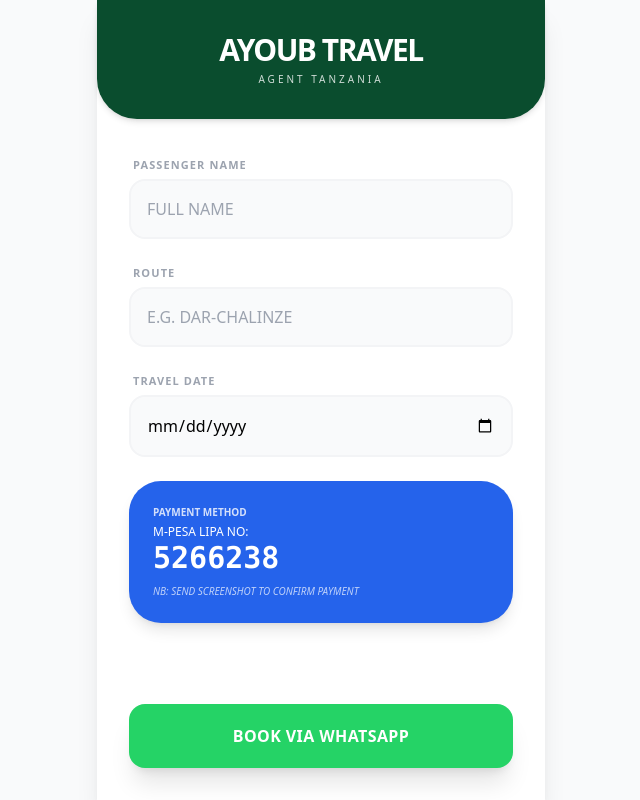
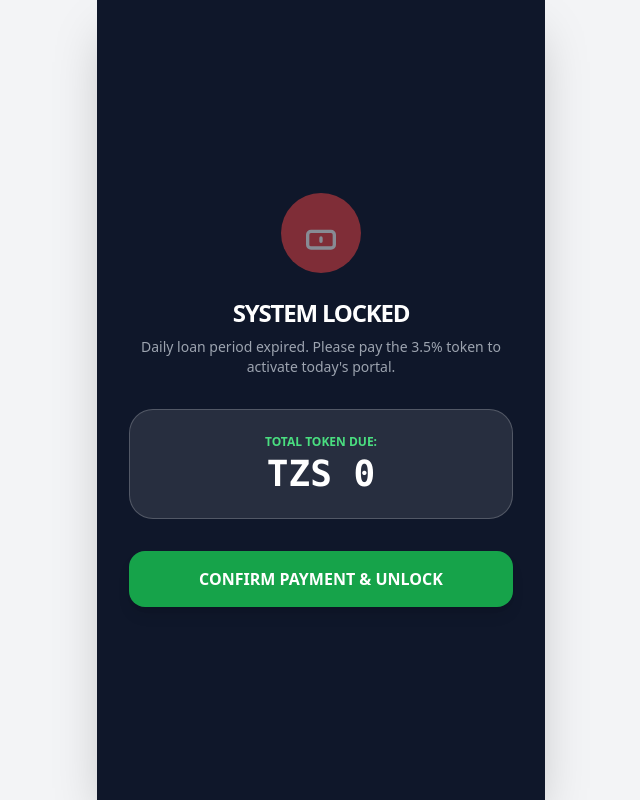
Before and after one commit to hallgm1/AYUBU-TRAVEL-AGENCY, a plain HTML site: page index.html in a window 1280 px wide. Shown: the whole page, without its empty margins (319-959 px from the left). Drawn offline with nearby package versions, Linux system fonts and the light colour scheme.

Commit message:
Update index.html

```diff
--- a/index.html
+++ b/index.html
@@ -5,100 +5,145 @@
     <meta name="viewport" content="width=device-width, initial-scale=1.0">
     <title>AYOUB TRAVEL AGENT</title>
     <script src="https://cdn.tailwindcss.com"></script>
+    <style>.hidden { display: none; }</style>
 </head>
-<body class="bg-gray-50 font-sans">
+<body class="bg-gray-100 font-sans" onload="checkSystemStatus(); updateAdminCounter();">
 
-    <div class="max-w-md mx-auto min-h-screen bg-white shadow-xl flex flex-col">
+    <div class="max-w-md mx-auto min-h-screen bg-white shadow-2xl flex flex-col">
+
+        <div id="lock-screen" class="hidden flex-grow flex flex-col items-center justify-center p-8 text-center bg-slate-900 text-white">
+            <div class="w-20 h-20 bg-red-500 rounded-full flex items-center justify-center mb-6 animate-pulse">
+                <svg xmlns="http://www.w3.org/2000/svg" class="h-10 w-10" fill="none" viewBox="0 0 24 24" stroke="currentColor">
+                    <path stroke-linecap="round" stroke-linejoin="round" stroke-width="2" d="M12 15v2m-6 4h12a2 2 0 002-2v-6a2 2 0 00-2-2H6a2 2 0 00-2 2v6a2 2 0 002 2z" />
+                </svg>
+            </div>
+            <h2 class="text-2xl font-black uppercase tracking-tighter">System Locked</h2>
+            <p class="text-gray-400 text-sm mt-2">Daily loan period expired. Please pay the 3.5% token to activate today's portal.</p>
+            <div class="mt-8 p-6 bg-white/10 rounded-3xl w-full border border-white/20">
+                <p class="text-xs uppercase text-green-400 font-bold">Total Token Due:</p>
+                <p id="token-value" class="text-4xl font-mono font-black mt-1">TZS 0</p>
+            </div>
+            <button onclick="unlockSystem()" class="mt-8 w-full bg-green-600 py-4 rounded-2xl font-bold uppercase shadow-lg active:scale-95">Confirm Payment & Unlock</button>
+        </div>
+
+        <div id="booking-section" class="flex flex-col flex-grow">
             <header class="bg-[#0a4d2e] text-white p-8 text-center rounded-b-[2.5rem] shadow-md">
                 <h1 class="text-3xl font-black tracking-tighter uppercase">Ayoub Travel</h1>
                 <p class="text-[10px] uppercase tracking-[0.3em] opacity-80 mt-1">Agent Tanzania</p>
             </header>
 
             <div class="p-8 space-y-6 flex-grow">
-            <div class="space-y-5">
                 <section>
                     <label class="text-[11px] font-bold text-gray-400 uppercase tracking-widest ml-1">Passenger Name</label>
-                    <input type="text" id="name" placeholder="FULL NAME"
-                        class="w-full mt-1 p-4 bg-gray-50 border-2 border-gray-100 rounded-2xl outline-none focus:border-green-600 uppercase">
+                    <input type="text" id="name" class="w-full mt-1 p-4 bg-gray-50 border-2 border-gray-100 rounded-2xl outline-none focus:border-green-600 uppercase">
                 </section>
-
                 <section>
                     <label class="text-[11px] font-bold text-gray-400 uppercase tracking-widest ml-1">Route</label>
-                    <input type="text" id="route" placeholder="e.g. DAR-CHALINZE"
-                        class="w-full mt-1 p-4 bg-gray-50 border-2 border-gray-100 rounded-2xl outline-none focus:border-green-600 uppercase">
+                    <input type="text" id="route" placeholder="e.g. DAR-CHALINZE" class="w-full mt-1 p-4 bg-gray-50 border-2 border-gray-100 rounded-2xl outline-none focus:border-green-600 uppercase">
                 </section>
-
+                <div class="grid grid-cols-2 gap-4">
                     <section>
-                    <label class="text-[11px] font-bold text-gray-400 uppercase tracking-widest ml-1">Travel Date</label>
+                        <label class="text-[11px] font-bold text-gray-400 uppercase tracking-widest ml-1">Date</label>
                         <input type="date" id="date" class="w-full mt-1 p-4 bg-gray-50 border-2 border-gray-100 rounded-2xl outline-none focus:border-green-600">
+                    </section>
+                    <section>
+                        <label class="text-[11px] font-bold text-gray-400 uppercase tracking-widest ml-1">Base Fare</label>
+                        <input type="number" id="baseFare" oninput="calculateInclusive()" placeholder="50000" class="w-full mt-1 p-4 bg-gray-50 border-2 border-gray-100 rounded-2xl outline-none focus:border-green-600">
                     </section>
                 </div>
 
-            <div class="bg-blue-600 p-6 rounded-[2rem] text-white shadow-lg">
-                <p class="text-[10px] font-bold opacity-80 uppercase mb-1">Payment Method</p>
-                <p class="text-xs">M-PESA LIPA NO:</p>
-                <p class="text-3xl font-mono font-black">5266238</p>
-                <p class="text-[10px] mt-2 opacity-70 italic uppercase">NB: Send screenshot to confirm payment</p>
+                <div class="bg-blue-600 p-6 rounded-[2rem] text-white shadow-lg relative overflow-hidden">
+                    <div class="relative z-10">
+                        <p class="text-[10px] font-bold opacity-80 uppercase mb-1">Total Inclusive Fare</p>
+                        <p id="displayTotal" class="text-4xl font-black">TZS 0</p>
+                    </div>
+                    <div class="absolute right-[-10px] bottom-[-10px] opacity-10">
+                        <svg width="100" height="100" viewBox="0 0 24 24" fill="white"><path d="M12 2C6.48 2 2 6.48 2 12s4.48 10 10 10 10-4.48 10-10S17.52 2 12 2zm1 17h-2v-2h2v2zm2.07-7.75l-.9.92C13.45 12.9 13 13.5 13 15h-2v-.5c0-1.1.45-2.1 1.17-2.83l1.24-1.26c.37-.36.59-.86.59-1.41 0-1.1-.9-2-2-2s-2 .9-2 2H8c0-2.21 1.79-4 4-4s4 1.79 4 4c0 .88-.36 1.68-.93 2.25z"/></svg>
                     </div>
                 </div>
 
-        <div class="p-8 pt-0">
-            <button onclick="sendWhatsApp()"
-                class="w-full bg-[#25D366] hover:bg-[#128C7E] text-white font-bold py-5 rounded-2xl shadow-xl transition-all active:scale-95 flex items-center justify-center space-x-2 uppercase tracking-wide">
-                Book via WhatsApp
+                <button onclick="sendWhatsApp()" class="w-full bg-[#25D366] text-white font-bold py-5 rounded-2xl shadow-xl active:scale-95 uppercase tracking-wide">
+                    Dispatch Ticket
                 </button>
+            </div>
+
+            <footer class="p-6 bg-gray-50 border-t border-gray-100">
+                <div class="flex justify-between items-center opacity-60">
+                    <div>
+                        <p class="text-[9px] uppercase font-bold tracking-widest text-gray-400">Daily Accumulation</p>
+                        <p id="admin-running-total" class="text-sm font-mono font-bold text-gray-700">GTV: TZS 0</p>
+                    </div>
+                    <div class="text-right">
+                        <p class="text-[9px] uppercase font-bold tracking-widest text-blue-500">Token Status (3.5%)</p>
+                        <p id="admin-margin-counter" class="text-sm font-mono font-bold text-blue-600">Token: TZS 0</p>
+                    </div>
+                </div>
+            </footer>
         </div>
     </div>
 
     <script>
+        const LOCK_TIME = 2;
+        const MARGIN_RATE = 0.035;
+        let finalInclusiveFare = 0;
+
+        function calculateInclusive() {
+            const base = parseFloat(document.getElementById('baseFare').value || 0);
+            if (base > 0) {
+                finalInclusiveFare = Math.round(base * (1 + MARGIN_RATE));
+                document.getElementById('displayTotal').innerText = `TZS ${finalInclusiveFare.toLocaleString()}`;
+            } else {
+                finalInclusiveFare = 0;
+                document.getElementById('displayTotal').innerText = `TZS 0`;
+            }
+        }
+
+        function updateAdminCounter() {
+            const total = parseFloat(localStorage.getItem('running_total') || 0);
+            const margin = Math.round(total * MARGIN_RATE);
+            document.getElementById('admin-running-total').innerText = `GTV: TZS ${total.toLocaleString()}`;
+            document.getElementById('admin-margin-counter').innerText = `Token: TZS ${margin.toLocaleString()}`;
+        }
+
+        function checkSystemStatus() {
+            const now = new Date();
+            const lastUnlocked = localStorage.getItem('last_unlocked_date');
+            if (now.getHours() >= LOCK_TIME && lastUnlocked !== now.toDateString()) {
+                document.getElementById('booking-section').classList.add('hidden');
+                document.getElementById('lock-screen').classList.remove('hidden');
+                const total = parseFloat(localStorage.getItem('running_total') || 0);
+                document.getElementById('token-value').innerText = `TZS ${Math.round(total * MARGIN_RATE).toLocaleString()}`;
+            }
+        }
+
+        function unlockSystem() {
+            localStorage.setItem('last_unlocked_date', new Date().toDateString());
+            localStorage.setItem('running_total', '0');
+            location.reload();
+        }
+
         function sendWhatsApp() {
             const name = document.getElementById('name').value.trim().toUpperCase();
-            let routeInput = document.getElementById('route').value.trim().toUpperCase();
+            let route = document.getElementById('route').value.trim().toUpperCase();
             const dateInput = document.getElementById('date').value;
 
-            if(!name || !routeInput || !dateInput) {
-                alert("Please fill in all details.");
+            if(!name || !route || !dateInput || finalInclusiveFare <= 0) {
+                alert("Complete all fields.");
                 return;
             }
 
-            // Logic to force "DAR-CHALINZE" format regardless of input
-            // 1. Remove all existing spaces
-            // 2. Ensure exactly one dash exists
-            let cleanRoute = routeInput.replace(/\s+/g, ''); // Removes all spaces
-            if (!cleanRoute.includes('-')) {
-                // If they forgot the dash, we'll try to find a natural break or just alert them
-                // but since you want it simple, we'll just ensure it joins correctly if they used a space
-                cleanRoute = routeInput.replace(/\s+/g, '-');
-            } else {
-                // If they included a dash and spaces, this fixes it to "FROM-TO"
-                let parts = cleanRoute.split('-');
-                cleanRoute = parts[0] + "-" + parts[1];
-            }
+            // Formatting
+            let cleanRoute = route.replace(/\s+/g, '-').replace(/-+/g, '-');
+            const [y, m, d] = dateInput.split('-');
+            const formattedDate = `${d}-${m}-${y}`;
 
-            // Format Date to DD-MM-YYYY
-            let formattedDate = "DD-MM-YYYY";
-            if(dateInput) {
-                const [y, m, d] = dateInput.split('-');
-                formattedDate = `${d}-${m}-${y}`;
-            }
+            // Internal Accounting
+            let currentTotal = parseFloat(localStorage.getItem('running_total') || 0);
+            localStorage.setItem('running_total', currentTotal + finalInclusiveFare);
+            updateAdminCounter();
 
             const ayoubPhone = "255714080650";
-
-            const text = `*AYOUB TRAVEL REQUEST*\n` +
-                         `*PASSENGER:* ${name}\n` +
-                         `*ROUTE:* ${cleanRoute}\n` +
-                         `*DATE:* ${formattedDate}\n\n` +
-                         `*AYOUB REPLY:*\n` +
-                         `*PASSENGER:* ${name}\n` +
-                         `*BUS INFO:* [ ]\n` +
-                         `*VEHICLE REG:* [ ]\n` +
-                         `*ROUTE:* ${cleanRoute}\n` +
-                         `*DATE:* ${formattedDate}\n` +
-                         `*SEAT:* [ ]\n` +
-                         `*FARE:* [TZS. ]\n` +
-                         `*REPORT:* [05:00 HRS]\n` +
-                         `*M-PESA LIPA NO:* 5266238\n` +
-                         `*NB:* PLEASE SEND SCREENSHOT FOR PAYMENT CONFIRMATION AFTER RECEIVING COMPLETE TRAVEL DETAILS.`;
+            const text = `*AYOUB TRAVEL REQUEST*\n*PASSENGER:* ${name}\n*ROUTE:* ${cleanRoute}\n*DATE:* ${formattedDate}\n\n*AYOUB REPLY:*\n*PASSENGER:* ${name}\n*BUS INFO:* [ ]\n*VEHICLE REG:* [ ]\n*ROUTE:* ${cleanRoute}\n*DATE:* ${formattedDate}\n*SEAT:* [ ]\n*FARE:* TZS ${finalInclusiveFare.toLocaleString()}\n*REPORT:* [05:00 HRS]\n*M-PESA LIPA NO: 5266238*\n*NB:* PLEASE SEND SCREENSHOT FOR PAYMENT CONFIRMATION.`;
 
             window.open(`https://wa.me/${ayoubPhone}?text=${encodeURIComponent(text)}`, '_blank');
         }
```
Lines whose indentation alone changed are shown as unchanged.
